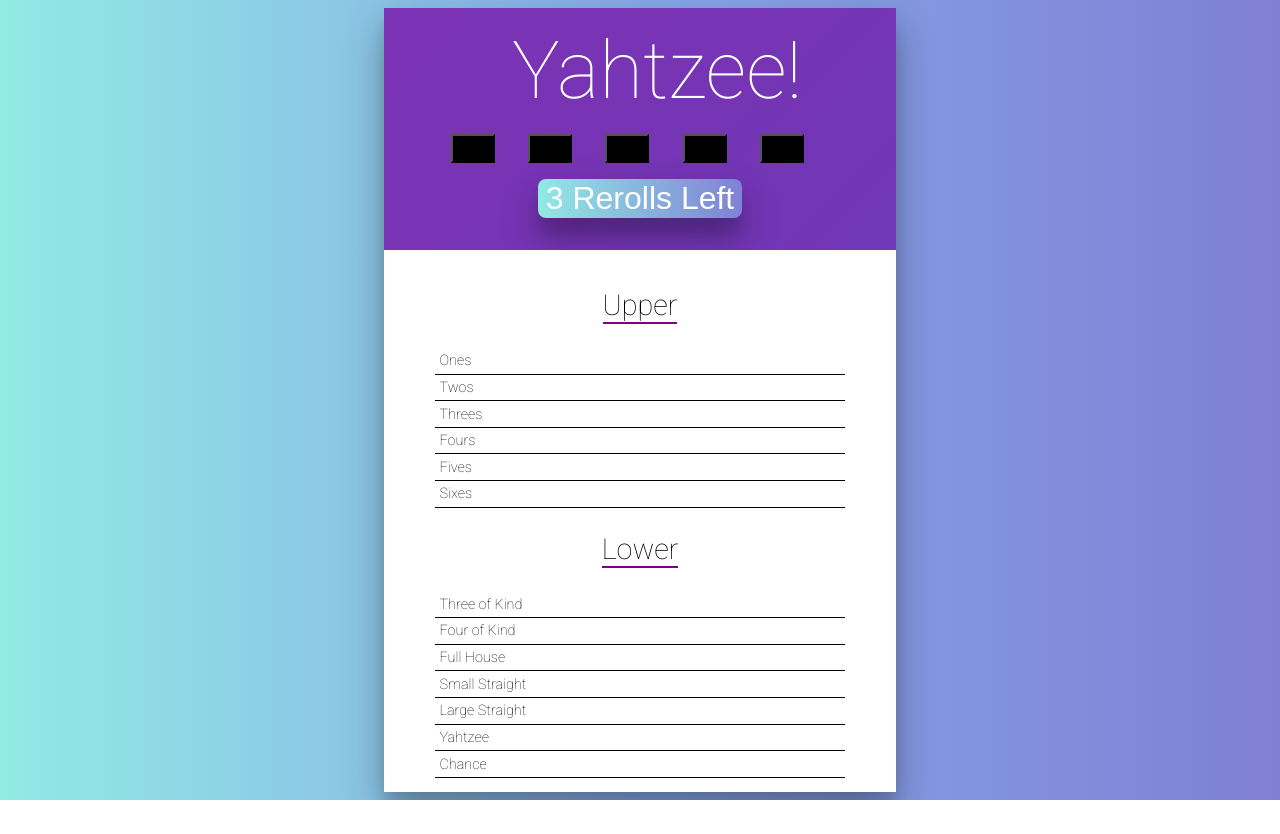
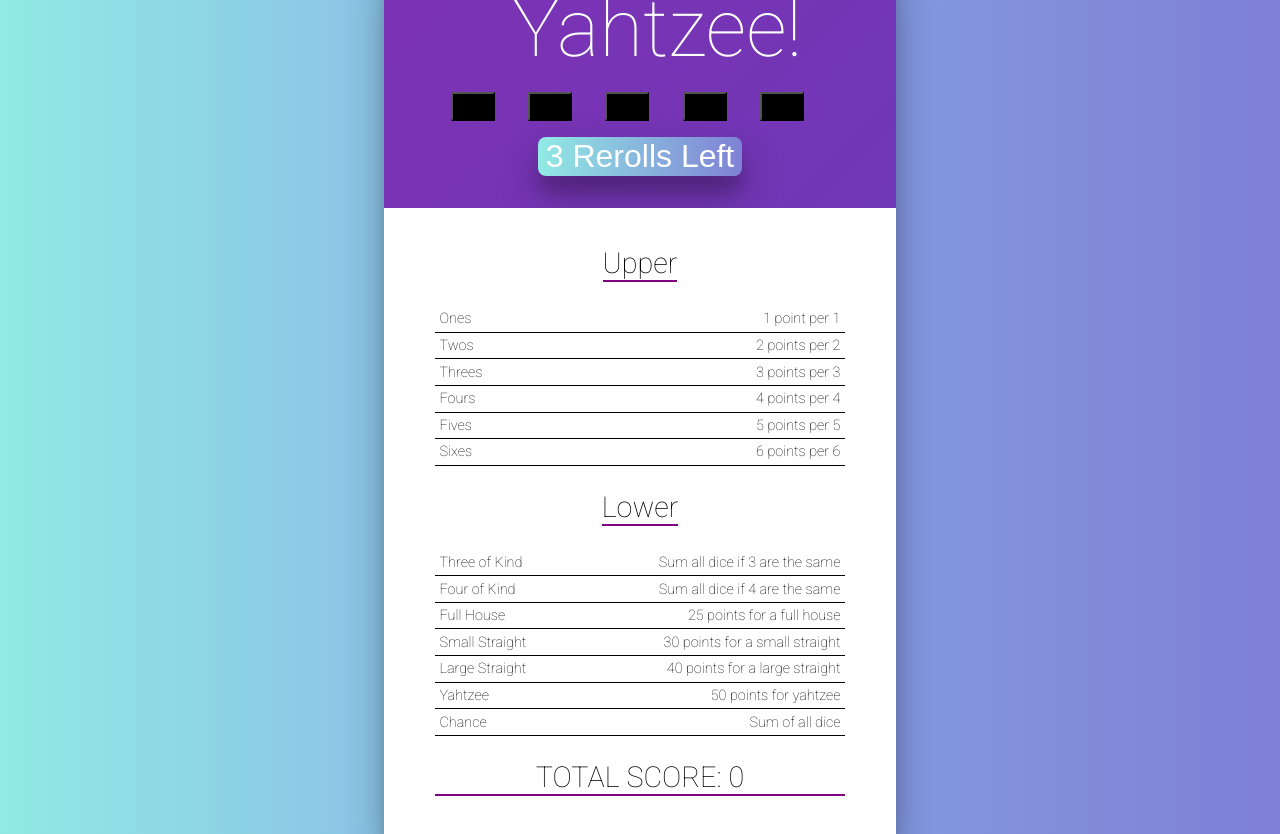
Before and after one commit to KaushikShivam/yahtzee, a React (Create React App) app: page / in a window 1280 px wide. Before the commit the page ends 800 px from the top, so only its background shows below. Built offline with nearby package versions, Linux system fonts and the light colour scheme.

Commit message:
Add score descriptions

```diff
--- a/src/RuleRow.js
+++ b/src/RuleRow.js
@@ -3,14 +3,14 @@ import './RuleRow.css';
 
 class RuleRow extends Component {
 	render() {
-		const { score, name, doScore } = this.props;
-		const disabled = score != undefined;
+		const { score, name, doScore, description } = this.props;
+		const disabled = score !== undefined;
 		return (
 			<tr
 				className={`RuleRow RuleRow-${disabled ? 'disabled' : 'active'}`}
 				onClick={disabled ? null : doScore}>
 				<td className='RuleRow-name'>{name}</td>
-				<td className='RuleRow-score'>{score}</td>
+				<td className='RuleRow-score'>{disabled ? score : description}</td>
 			</tr>
 		);
 	}
--- a/src/ScoreTable.js
+++ b/src/ScoreTable.js
@@ -1,45 +1,135 @@
-import React, { Component } from 'react';
-import RuleRow from './RuleRow';
-import './ScoreTable.css';
-import { ones, twos, threes, fours, fives, sixes, threeOfKind, fourOfKind, fullHouse, smallStraight, largeStraight, yahtzee, chance } from './Rules';
-
+import React, { Component } from "react";
+import RuleRow from "./RuleRow";
+import "./ScoreTable.css";
+import {
+  ones,
+  twos,
+  threes,
+  fours,
+  fives,
+  sixes,
+  threeOfKind,
+  fourOfKind,
+  fullHouse,
+  smallStraight,
+  largeStraight,
+  yahtzee,
+  chance
+} from "./Rules";
 
 class ScoreTable extends Component {
-
+  getTotalScore() {
+    const { scores } = this.props;
+    let totalScore = 0;
+    for (let key in scores) {
+      if (scores[key]) totalScore += scores[key];
+    }
+    return totalScore;
+  }
   render() {
     const { scores, doScore } = this.props;
 
     return (
-      <div className="ScoreTable">
-        <section className="ScoreTable-section">
+      <div className='ScoreTable'>
+        <section className='ScoreTable-section'>
           <h2>Upper</h2>
-          <table cellSpacing="0">
+          <table cellSpacing='0'>
             <tbody>
-              <RuleRow name="Ones" score={scores.ones} doScore={evt => doScore("ones", ones.evalRoll)} />
-              <RuleRow name="Twos" score={scores.twos} doScore={evt => doScore("twos", twos.evalRoll)} />
-              <RuleRow name="Threes" score={scores.threes} doScore={evt => doScore("threes", threes.evalRoll)} />
-              <RuleRow name="Fours" score={scores.fours} doScore={evt => doScore("fours", fours.evalRoll)} />
-              <RuleRow name="Fives" score={scores.fives} doScore={evt => doScore("fives", fives.evalRoll)} />
-              <RuleRow name="Sixes" score={scores.sixes} doScore={evt => doScore("sixes", sixes.evalRoll)} />
+              <RuleRow
+                name='Ones'
+                score={scores.ones}
+                description={ones.description}
+                doScore={evt => doScore("ones", ones.evalRoll)}
+              />
+              <RuleRow
+                name='Twos'
+                score={scores.twos}
+                description={twos.description}
+                doScore={evt => doScore("twos", twos.evalRoll)}
+              />
+              <RuleRow
+                name='Threes'
+                score={scores.threes}
+                description={threes.description}
+                doScore={evt => doScore("threes", threes.evalRoll)}
+              />
+              <RuleRow
+                name='Fours'
+                score={scores.fours}
+                description={fours.description}
+                doScore={evt => doScore("fours", fours.evalRoll)}
+              />
+              <RuleRow
+                name='Fives'
+                score={scores.fives}
+                description={fives.description}
+                doScore={evt => doScore("fives", fives.evalRoll)}
+              />
+              <RuleRow
+                name='Sixes'
+                score={scores.sixes}
+                description={sixes.description}
+                doScore={evt => doScore("sixes", sixes.evalRoll)}
+              />
             </tbody>
           </table>
         </section>
-        <section className="ScoreTable-section ScoreTable-section-lower">
+        <section className='ScoreTable-section ScoreTable-section-lower'>
           <h2>Lower</h2>
-          <table cellSpacing="0">
+          <table cellSpacing='0'>
             <tbody>
-              <RuleRow name="Three of Kind" score={scores.threeOfKind} doScore={evt => doScore("threeOfKind", threeOfKind.evalRoll)} />
-              <RuleRow name="Four of Kind" score={scores.fourOfKind} doScore={evt => doScore("fourOfKind", fourOfKind.evalRoll)} />
-              <RuleRow name="Full House" score={scores.fullHouse} doScore={evt => doScore("fullHouse", fullHouse.evalRoll)} />
-              <RuleRow name="Small Straight" score={scores.smallStraight} doScore={evt => doScore("smallStraight", smallStraight.evalRoll)} />
-              <RuleRow name="Large Straight" score={scores.largeStraight} doScore={evt => doScore("largeStraight", largeStraight.evalRoll)} />
-              <RuleRow name="Yahtzee" score={scores.yahtzee} doScore={evt => doScore("yahtzee", yahtzee.evalRoll)} />
-              <RuleRow name="Chance" score={scores.chance} doScore={evt => doScore("chance", chance.evalRoll)} />
+              <RuleRow
+                name='Three of Kind'
+                score={scores.threeOfKind}
+                description={threeOfKind.description}
+                doScore={evt => doScore("threeOfKind", threeOfKind.evalRoll)}
+              />
+              <RuleRow
+                name='Four of Kind'
+                score={scores.fourOfKind}
+                description={fourOfKind.description}
+                doScore={evt => doScore("fourOfKind", fourOfKind.evalRoll)}
+              />
+              <RuleRow
+                name='Full House'
+                score={scores.fullHouse}
+                description={fullHouse.description}
+                doScore={evt => doScore("fullHouse", fullHouse.evalRoll)}
+              />
+              <RuleRow
+                name='Small Straight'
+                score={scores.smallStraight}
+                description={smallStraight.description}
+                doScore={evt =>
+                  doScore("smallStraight", smallStraight.evalRoll)
+                }
+              />
+              <RuleRow
+                name='Large Straight'
+                score={scores.largeStraight}
+                description={largeStraight.description}
+                doScore={evt =>
+                  doScore("largeStraight", largeStraight.evalRoll)
+                }
+              />
+              <RuleRow
+                name='Yahtzee'
+                score={scores.yahtzee}
+                description={yahtzee.description}
+                doScore={evt => doScore("yahtzee", yahtzee.evalRoll)}
+              />
+              <RuleRow
+                name='Chance'
+                score={scores.chance}
+                description={chance.description}
+                doScore={evt => doScore("chance", chance.evalRoll)}
+              />
             </tbody>
           </table>
         </section>
+        <h2>TOTAL SCORE: {this.getTotalScore()}</h2>
       </div>
-    )
+    );
   }
 }
 
```
